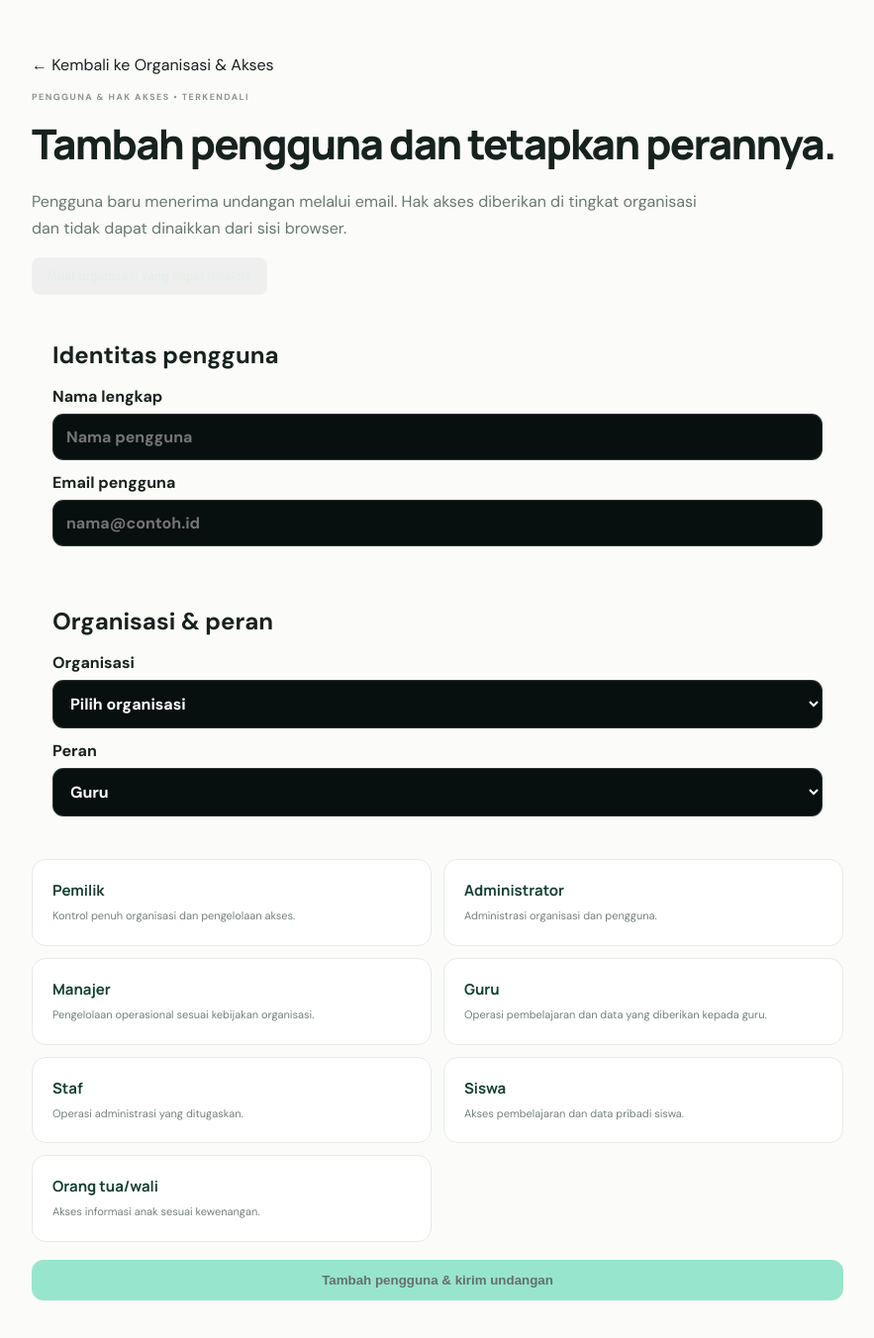
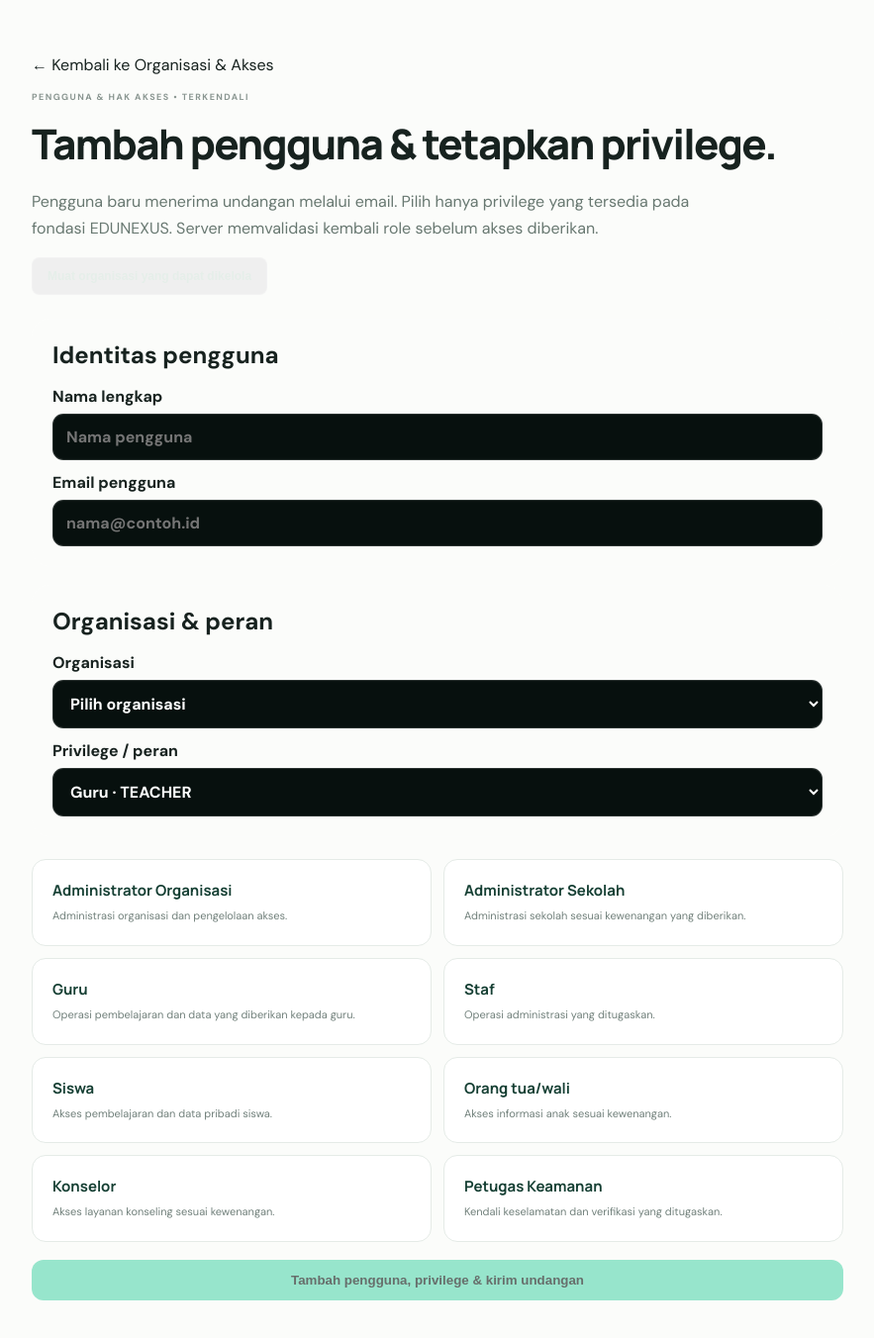
Before and after one commit to Yudi8377/EDUNEXUS, a Next.js app in the folder apps/web/: page /tenant/users in a window 1280 px wide. Shown: the top 1352 px of the page at 99% size, without its empty margins (186-1069 px from the left). Built offline with nearby package versions, Linux system fonts and the light colour scheme.

Commit message:
feat(access): expose defined EDUNEXUS privileges in user form

```diff
--- a/apps/web/app/tenant/users/page.tsx
+++ b/apps/web/app/tenant/users/page.tsx
@@ -4,13 +4,14 @@ import { FormEvent, useState } from "react";
 import Link from "next/link";
 
 const roles = [
-  { code: "owner", label: "Pemilik", desc: "Kontrol penuh organisasi dan pengelolaan akses." },
-  { code: "admin", label: "Administrator", desc: "Administrasi organisasi dan pengguna." },
-  { code: "manager", label: "Manajer", desc: "Pengelolaan operasional sesuai kebijakan organisasi." },
-  { code: "teacher", label: "Guru", desc: "Operasi pembelajaran dan data yang diberikan kepada guru." },
-  { code: "staff", label: "Staf", desc: "Operasi administrasi yang ditugaskan." },
-  { code: "student", label: "Siswa", desc: "Akses pembelajaran dan data pribadi siswa." },
-  { code: "parent", label: "Orang tua/wali", desc: "Akses informasi anak sesuai kewenangan." },
+  { code: "tenant_admin", dbCode: "TENANT_ADMIN", label: "Administrator Organisasi", desc: "Administrasi organisasi dan pengelolaan akses." },
+  { code: "school_admin", dbCode: "SCHOOL_ADMIN", label: "Administrator Sekolah", desc: "Administrasi sekolah sesuai kewenangan yang diberikan." },
+  { code: "teacher", dbCode: "TEACHER", label: "Guru", desc: "Operasi pembelajaran dan data yang diberikan kepada guru." },
+  { code: "staff", dbCode: "STAFF", label: "Staf", desc: "Operasi administrasi yang ditugaskan." },
+  { code: "student", dbCode: "STUDENT", label: "Siswa", desc: "Akses pembelajaran dan data pribadi siswa." },
+  { code: "parent", dbCode: "PARENT", label: "Orang tua/wali", desc: "Akses informasi anak sesuai kewenangan." },
+  { code: "counselor", dbCode: "COUNSELOR", label: "Konselor", desc: "Akses layanan konseling sesuai kewenangan." },
+  { code: "security_officer", dbCode: "SECURITY_OFFICER", label: "Petugas Keamanan", desc: "Kendali keselamatan dan verifikasi yang ditugaskan." },
 ];
 
 type Tenant = { id: string; name: string; code: string; roleCode: string };
@@ -52,8 +53,8 @@ export default function AddUserPage() {
         <Link href="/tenant">← Kembali ke Organisasi & Akses</Link>
       </div>
       <p className="eyebrow">PENGGUNA & HAK AKSES • TERKENDALI</p>
-      <h1>Tambah pengguna dan tetapkan perannya.</h1>
-      <p className="lede">Pengguna baru menerima undangan melalui email. Hak akses diberikan di tingkat organisasi dan tidak dapat dinaikkan dari sisi browser.</p>
+      <h1>Tambah pengguna & tetapkan privilege.</h1>
+      <p className="lede">Pengguna baru menerima undangan melalui email. Pilih hanya privilege yang tersedia pada fondasi EDUNEXUS. Server memvalidasi kembali role sebelum akses diberikan.</p>
 
       {!tenants.length && (
         <button className="secondary" type="button" onClick={loadTenants}>Muat organisasi yang dapat dikelola</button>
@@ -73,9 +74,9 @@ export default function AddUserPage() {
               {tenants.map(t => <option key={t.id} value={t.id}>{t.name} ({t.code})</option>)}
             </select>
           </label>
-          <label>Peran
+          <label>Privilege / peran
             <select value={roleCode} onChange={e => setRoleCode(e.target.value)}>
-              {roles.map(r => <option key={r.code} value={r.code}>{r.label}</option>)}
+              {roles.map(r => <option key={r.code} value={r.code}>{r.label} · {r.dbCode}</option>)}
             </select>
           </label>
         </section>
@@ -83,7 +84,7 @@ export default function AddUserPage() {
           {roles.map(r => <article className="report-card" key={r.code}><strong>{r.label}</strong><span>{r.desc}</span></article>)}
         </div>
         {status && <div className="auth-error" role="status">{status}</div>}
-        <button type="submit" disabled={busy || !tenantId}>{busy ? "Mengirim undangan..." : "Tambah pengguna & kirim undangan"}</button>
+        <button type="submit" disabled={busy || !tenantId}>{busy ? "Mengirim undangan..." : "Tambah pengguna, privilege & kirim undangan"}</button>
       </form>
     </main>
   );
```
